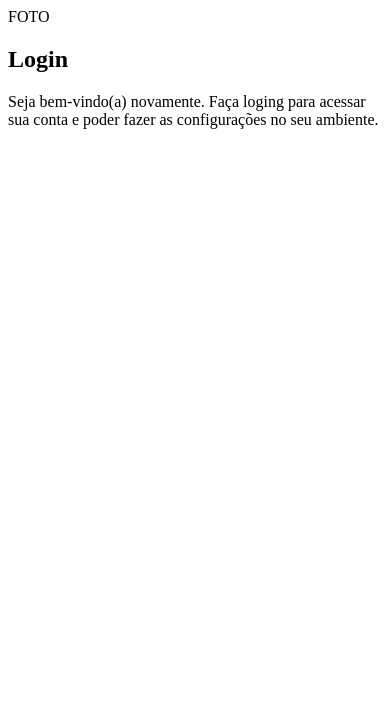
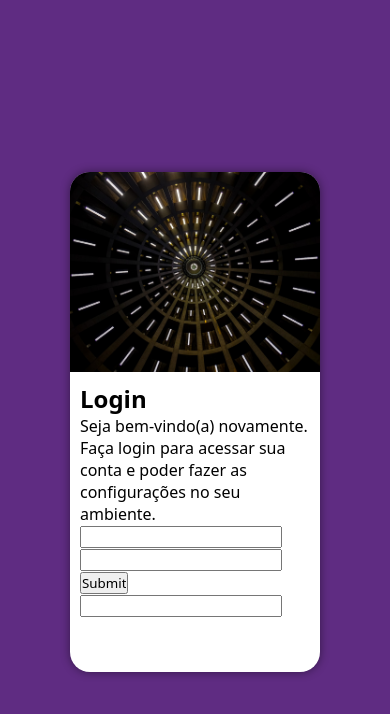
Before and after one commit to Josimarmg/projeto-login, a plain HTML site: page index.html in a window 390 px wide. Drawn offline with Linux system fonts and the light colour scheme.

Commit message:
adicionei estilo mobile first

```diff
--- a/estilos/style.css
+++ b/estilos/style.css
@@ -5,3 +5,49 @@
     Verde:  #49a09d
     Lilás:  #5f2c82
 */
+
+* {
+    font-family: system-ui, -apple-system, BlinkMacSystemFont, 'Segoe UI', Roboto, Oxygen, Ubuntu, Cantarell, 'Open Sans', 'Helvetica Neue', sans-serif;
+    margin: 0;
+    padding: 0;
+    box-sizing: border-box;
+}
+
+body, html {
+    background-color: #5F2C82;
+    height: 100vh;
+    width: 100vw;
+}
+
+main {
+    height: 100vh;
+    width: 100vw;
+    position: relative;
+}
+
+section#login {
+    position: absolute;
+    top: 50%;
+    left: 50%;
+    transform: translate(-50%, -50%);
+    overflow: hidden;
+
+    background-color: white;
+    width: 250px;
+    height: 500px;
+    border-radius: 20px;
+    box-shadow: 0 0 10px rgba(0, 0, 0, 0.45);
+}
+
+section#login > div#imagem {
+    display: block;
+    background: #5F2C82 url(../imagens/ungaro.jpg) no-repeat;
+    background-size: cover;
+    background-position: center center;
+    height: 200px;
+}
+
+section#login > div#formulario {
+    display: block;
+    padding: 10px;
+}
--- a/index.html
+++ b/index.html
@@ -10,15 +10,18 @@
     <main>
         <section id="login">
             <div id="imagem">
-                FOTO
+
             </div>
             <div id="formulario">
                 <h1>Login</h1>
                 <p>
-                    Seja bem-vindo(a) novamente. Faça loging para acessar sua conta e poder fazer as configurações no seu ambiente.
+                    Seja bem-vindo(a) novamente. Faça login para acessar sua conta e poder fazer as configurações no seu ambiente.
                 </p>
                 <form action="login.php" method="post">
-
+                    <input type="email"> <br>
+                    <input type="password"> <br>
+                    <input type="submit"> <br>
+                    <input type="email">
                 </form>
             </div>
         </section>
```
